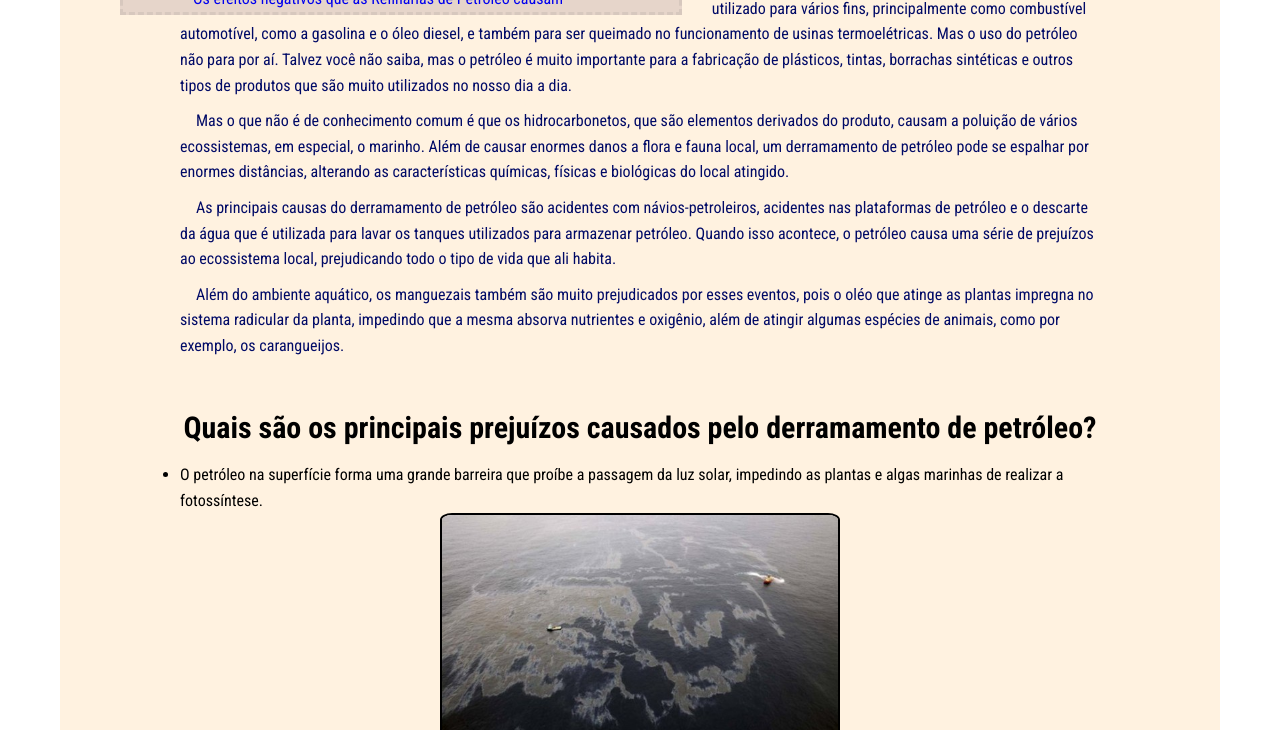
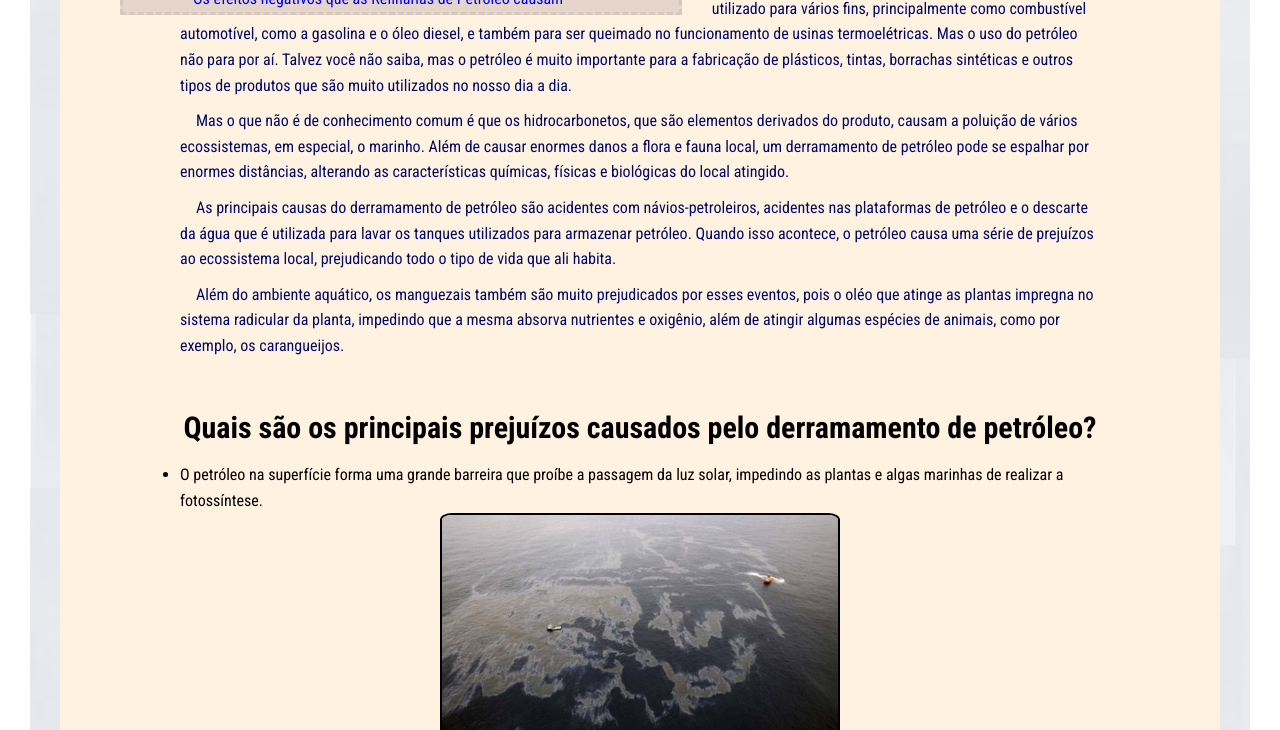
Before and after one commit to pedromoreno32/quimica-trabalho, a plain HTML site: page index.html in a window 1280 px wide. Shown: the part 449-1179 px from the top of the page. Drawn offline with Linux system fonts and the light colour scheme.

Commit message:
Update styles.css

```diff
--- a/styles.css
+++ b/styles.css
@@ -19,7 +19,7 @@ header div{
 }
 
 body{
-    background-image: url(./assets/oceanopetroleo.png);
+    background-image: url(./assets/oceanopetroleo.jpg);
     background-position: bottom;
     background-size: 100% auto;
     background-repeat: no-repeat;
```
